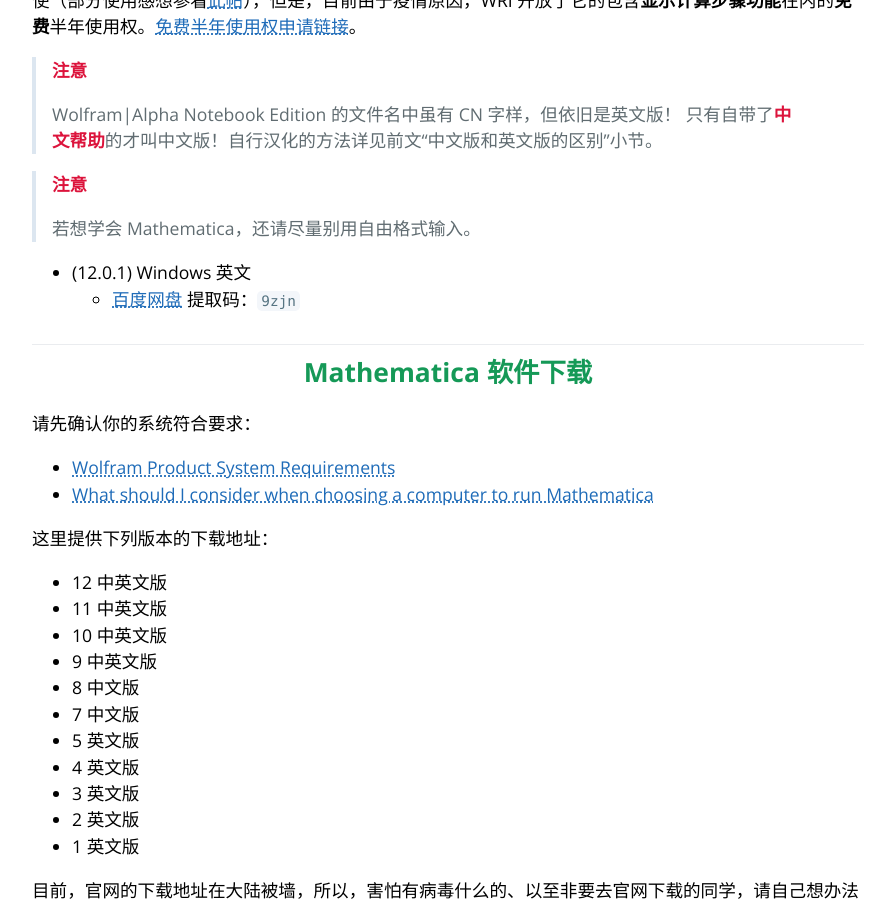
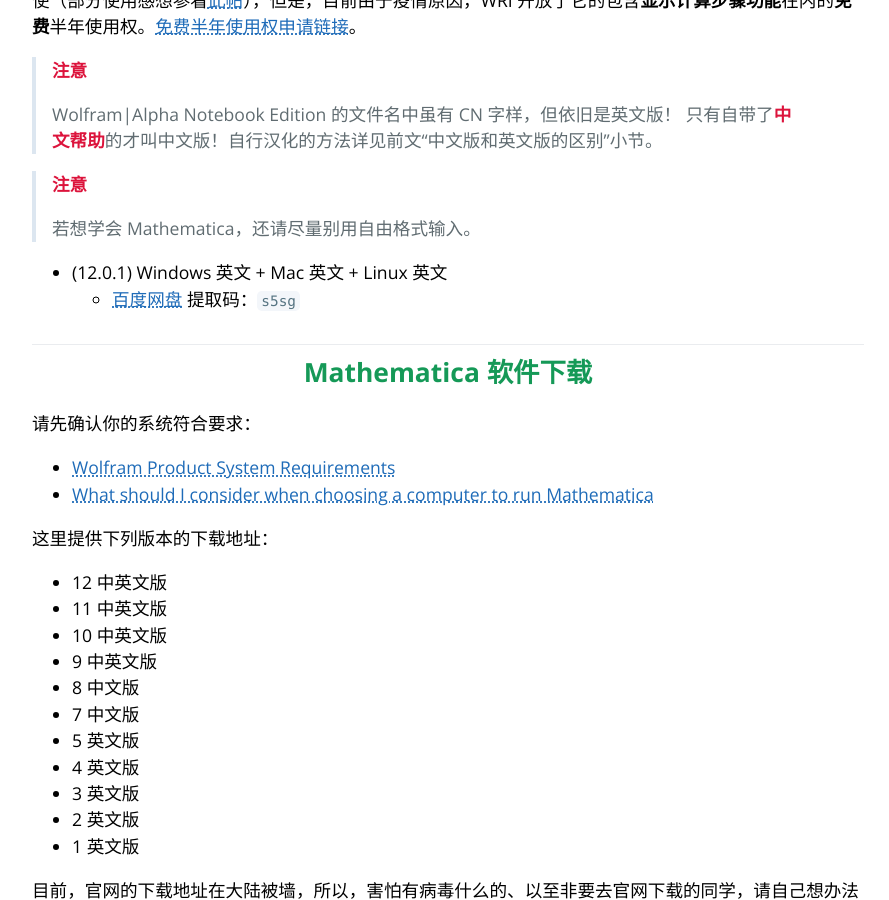
Before and after one commit to TieBaMma/InstallTutorial, a Jekyll site: the page built from index.md, in a window 1280 px wide and 900 px high, scrolled down 2494 px. Shown: the whole window, without its empty margins (192-1081 px from the left). Built offline with Jekyll 4.4.1, drawn with Linux system fonts in a browser that asks for light colours.

Commit message:
Update index.md
补上 Wolfram|Alpha Notebook Edition 的 Mac 与 Linux 下载链。

```diff
--- a/index.md
+++ b/index.md
@@ -84,8 +84,8 @@
 >
 > 若想学会 Mathematica，还请尽量别用自由格式输入。
 
-* (12.0.1) Windows 英文
-  * [百度网盘](https://pan.baidu.com/s/1IVuXW4wq2QbolbeQGAN3Ow) 提取码：`9zjn`
+* (12.0.1) Windows 英文 + Mac 英文 + Linux 英文
+  * [百度网盘](https://pan.baidu.com/s/1uYqGXTWeo_46t4Q-DodQPg) 提取码：`s5sg`
 
 ## Mathematica 软件下载
 
```
